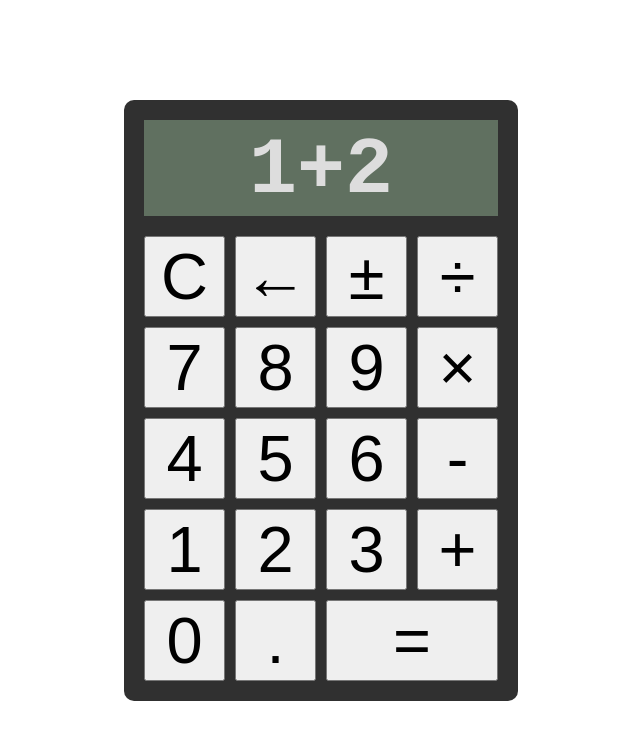
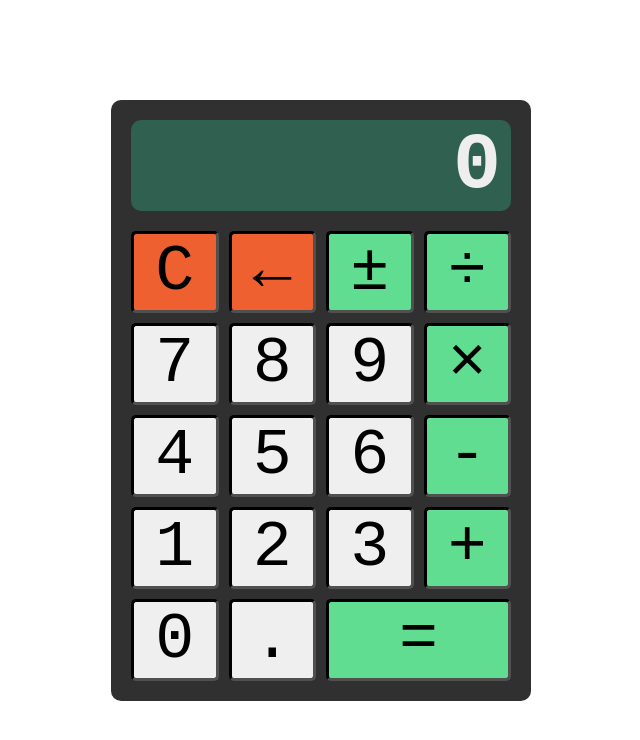
Before and after one commit to ovvosystem/calculator, a plain HTML site: page index.html in a window 1280 px wide. Shown: the whole page, without its empty margins (319-959 px from the left). Drawn offline with Linux system fonts and the light colour scheme.

Commit message:
Style calculator colors

```diff
--- a/index.html
+++ b/index.html
@@ -8,25 +8,25 @@
     </head>
     <body>
         <div id="calculator">
-            <div id="display">1+2</div>
+            <div id="display">0</div>
             <div id="calculator-buttons">
                     <button id="clear" class="calc-button">C</button>
                     <button id="backspace" class="calc-button">←</button>
-                    <button id="sign-swap" class="calc-button">±</button>
-                    <button id="divide" class="calc-button">÷</button>
-                    <button id="seven" class="calc-button">7</button>
-                    <button id="eight" class="calc-button">8</button>
-                    <button id="nine" class="calc-button">9</button>
-                    <button id="multiply" class="calc-button">×</button>
-                    <button id="four" class="calc-button">4</button>
-                    <button id="five" class="calc-button">5</button>
-                    <button id="six" class="calc-button">6</button>
-                    <button id="subtract" class="calc-button">-</button>
-                    <button id="one" class="calc-button">1</button>
-                    <button id="two" class="calc-button">2</button>
-                    <button id="three" class="calc-button">3</button>
-                    <button id="sum" class="calc-button">+</button>
-                    <button id="zero" class="calc-button">0</button>
+                    <button id="sign-swap" class="calc-button operator">±</button>
+                    <button id="divide" class="calc-button operator">÷</button>
+                    <button id="seven" class="calc-button number">7</button>
+                    <button id="eight" class="calc-button number">8</button>
+                    <button id="nine" class="calc-button number">9</button>
+                    <button id="multiply" class="calc-button operator">×</button>
+                    <button id="four" class="calc-button number">4</button>
+                    <button id="five" class="calc-button number">5</button>
+                    <button id="six" class="calc-button number">6</button>
+                    <button id="subtract" class="calc-button operator">-</button>
+                    <button id="one" class="calc-button number">1</button>
+                    <button id="two" class="calc-button number">2</button>
+                    <button id="three" class="calc-button number">3</button>
+                    <button id="sum" class="calc-button operator">+</button>
+                    <button id="zero" class="calc-button number">0</button>
                     <button id="point" class="calc-button">.</button>
                     <button id="equals" class="calc-button">=</button>
             </div>
--- a/style.css
+++ b/style.css
@@ -7,38 +7,56 @@ body {
     display: flex;
     justify-content: center;
     align-items: center;
-    font-family: 'Courier New', Courier, monospace;
+    font-family: monospace, 'Courier New', Courier;
     font-weight: bold;
     font-size: 80px;
-}
-
-button {
-    font-size: 65px;
 }
 
 #calculator {
     display: flex;
     flex-direction: column;
     background-color: #303030;
+    width: 400px;
     padding: 10px;
     border-radius: 10px;
 }
 
+/* Display */
+
 #display {
-    background-color: #607060;
-    color: #dddddd;
-    text-align: center;
+    background-color: #306050;
+    color: #eeeeee;
+    text-align: end;
     margin: 10px;
-    padding-top: 5px;
+    padding-right: 10px;
+    border-radius: 10px;
+}
+
+/* Calculator Buttons */
+
+button {
+    font-size: 65px;
+    font-family: monospace, 'Courier New', Courier;
+    border: inset #505050;
+    border-radius: 5px;
 }
 
 #calculator-buttons {
-    margin: 10px;
     display: grid;
     grid-template-columns: repeat(4, 1fr);
+    margin: 10px;
     gap: 10px;
+}
+
+.operator {
+    background-color: #60dd90;
 }
 
 #equals {
     grid-column: 3 / span 2;
+    background-color: #60dd90;
 }
+
+#clear, #backspace {
+    background-color: #ee6030;
+}
```
